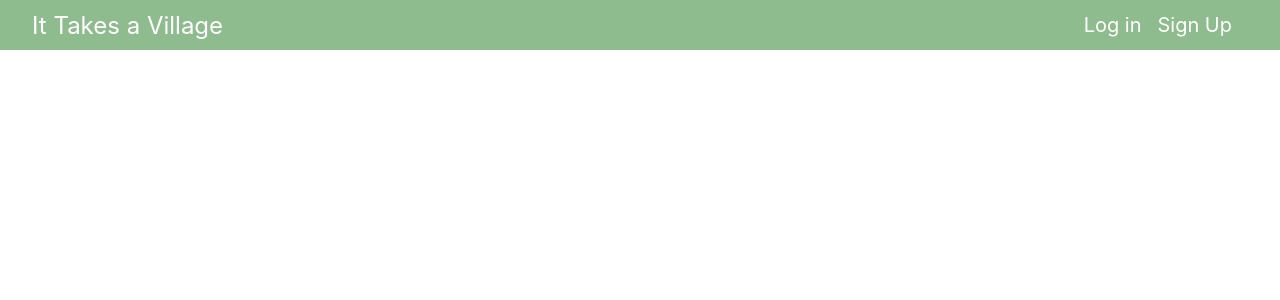
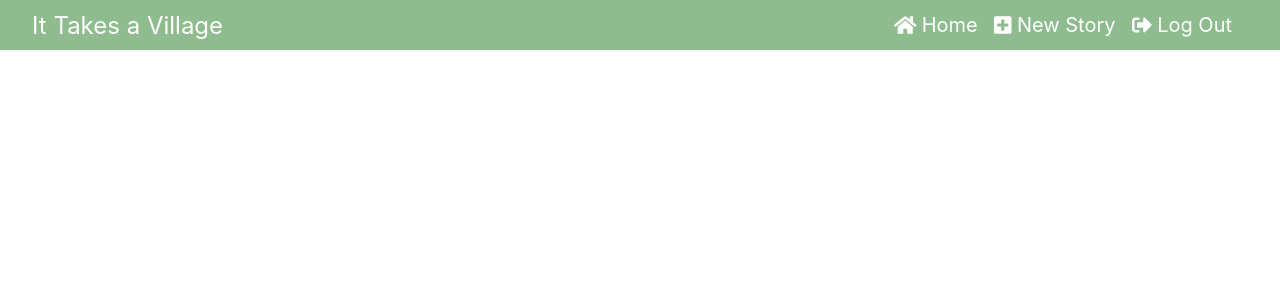
Before and after one commit to brendenrdowd/itTakesAVillage-client, a React (Create React App) app: page /create in a window 1280 px wide. Shown: the top 300 px of the page. Built offline with nearby package versions, Linux system fonts and the light colour scheme.

Commit message:
edited for pre-auth development

```diff
--- a/src/components/Nav/NavLinks/NavLinks.js
+++ b/src/components/Nav/NavLinks/NavLinks.js
@@ -17,6 +17,10 @@ export class NavLinks extends Component {
     this.setState({ loggedIn: false })
   }
 
+  closeModal = () =>{
+    this.context.closeBackdrop()
+  }
+
   componentDidMount(){
     this.setState({_isMounted:true})
   }
@@ -33,18 +37,19 @@ export class NavLinks extends Component {
 
   render() {
     let links
-    if (this.state.loggedIn) {
+    // for development, until we can authenticate users
+    // if (this.state.loggedIn) {
       links = [
-        <li key="3" className="tooltip"><Link to="/dashboard"><FontAwesomeIcon icon="home" /> <span className="tooltiptext">Home</span></Link></li>,
-        <li key="4" className="tooltip"><Link to="/search"><FontAwesomeIcon icon="plus-square" /> <span className="tooltiptext">New Story</span></Link></li>,
-        <li key="5" className="tooltip"><Link onClick={this.handleLogoutClick} to='/'><FontAwesomeIcon icon="sign-out-alt" /> <span className="tooltiptext">Log Out</span></Link></li>
+        <li onClick={this.closeModal} key="3" className="tooltip"><Link to="/dashboard"><FontAwesomeIcon icon="home" /> <span className="tooltiptext">Home</span></Link></li>,
+        <li onClick={this.closeModal} key="4" className="tooltip"><Link to="/search"><FontAwesomeIcon icon="plus-square" /> <span className="tooltiptext">New Story</span></Link></li>,
+        <li onClick={this.closeModal} key="5" className="tooltip"><Link onClick={this.handleLogoutClick} to='/'><FontAwesomeIcon icon="sign-out-alt" /> <span className="tooltiptext">Log Out</span></Link></li>
       ]
-    } else {
-      links = [
-        <li key="2"><Link to="/login"> Log in</Link></li>,
-        <li key="1"><Link to="/register"> Sign Up</Link></li>
-      ]
-    }
+    // } else {
+    //   links = [
+    //     <li onClick={this.closeModal} key="2"><Link to="/login"> Log in</Link></li>,
+    //     <li onClick={this.closeModal} key="1"><Link to="/register"> Sign Up</Link></li>
+    //   ]
+    // }
     return (<ul>
       {links}
     </ul>)
--- a/src/components/Nav/Toolbar/Toolbar.css
+++ b/src/components/Nav/Toolbar/Toolbar.css
@@ -49,7 +49,7 @@
 }
 .toolbar__navitgation-items a:hover,
 .toolbar__navitgation-items a:active{
-  color:#B14E4E;
+  color:#243c24;
 }
 
 @media(max-width:768px){
```
Also changed, not shown: 1 other file (tests, documents, lock files or other folders).
